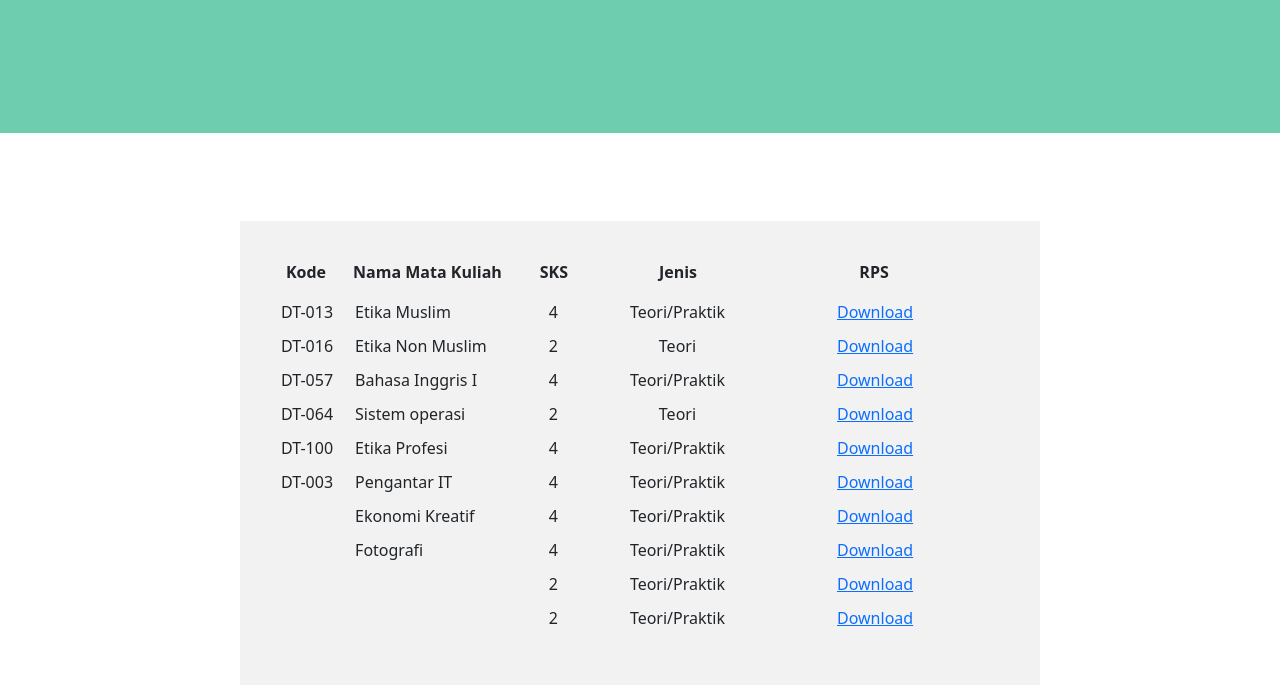
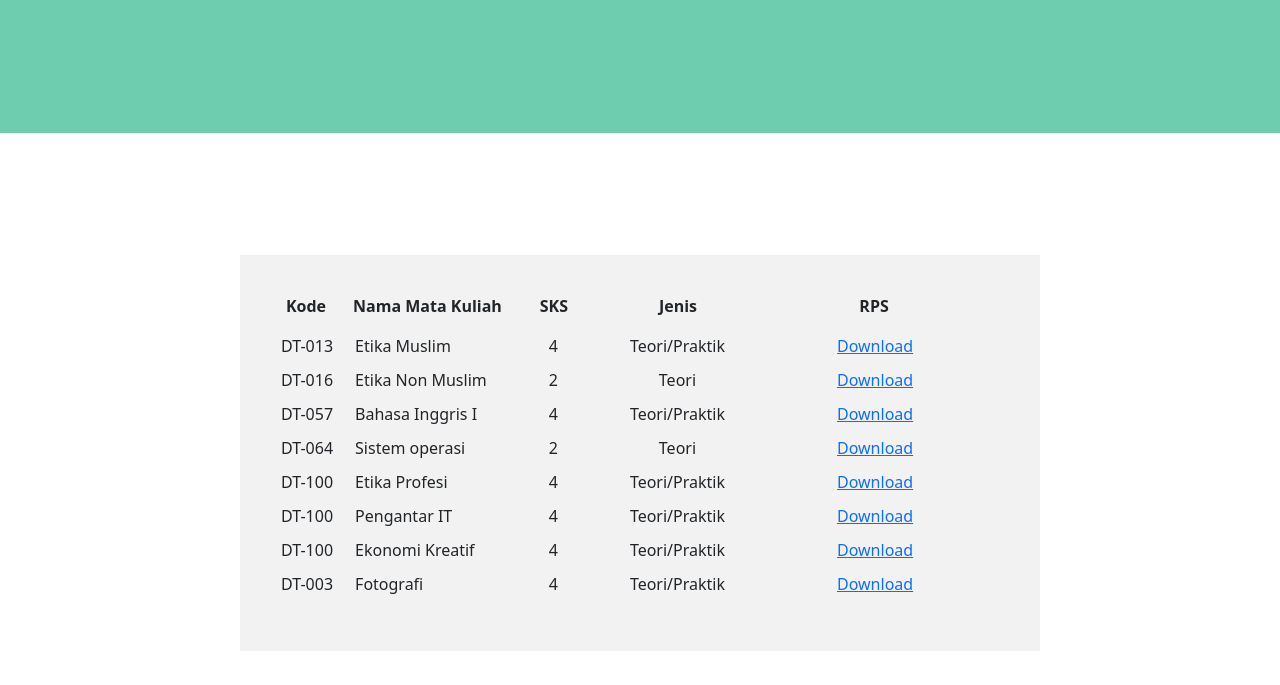
Before and after one commit to ibrahimelgibran/uasrpsbootstrap12page, a plain HTML site: page semester1.html in a window 1280 px wide. Shown: the part 267-952 px from the top of the page. Drawn offline with nearby package versions, Linux system fonts and the light colour scheme.

Commit message:
first commit

```diff
--- a/semester1.html
+++ b/semester1.html
@@ -94,6 +94,8 @@
               <li>DT-057</li>
               <li>DT-064</li>
               <li>DT-100</li>
+              <li>DT-100</li>
+              <li>DT-100</li>
               <li>DT-003</li>
             </ul>
           </div>
@@ -121,8 +123,6 @@
               <li>4</li>
               <li>4</li>
               <li>4</li>
-              <li>2</li>
-              <li>2</li>
             </ul>
           </div>
           <div class="course-teori">
@@ -132,8 +132,6 @@
               <li>Teori</li>
               <li>Teori/Praktik</li>
               <li>Teori</li>
-              <li>Teori/Praktik</li>
-              <li>Teori/Praktik</li>
               <li>Teori/Praktik</li>
               <li>Teori/Praktik</li>
               <li>Teori/Praktik</li>
@@ -149,8 +147,6 @@
                   >Download</a
                 >
               </li>
-              <li><a href="#">Download</a></li>
-              <li><a href="#">Download</a></li>
               <li><a href="#">Download</a></li>
               <li><a href="#">Download</a></li>
               <li><a href="#">Download</a></li>
```
